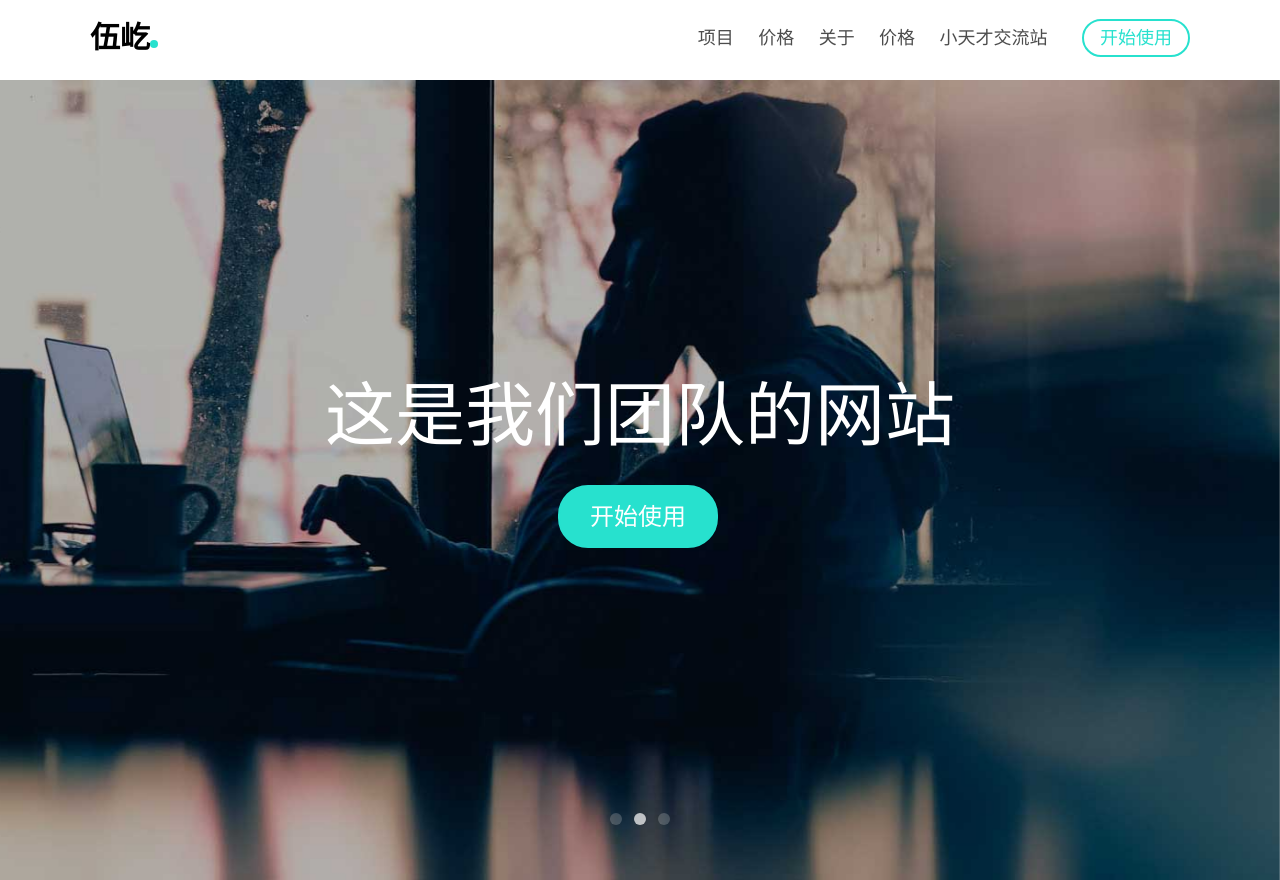
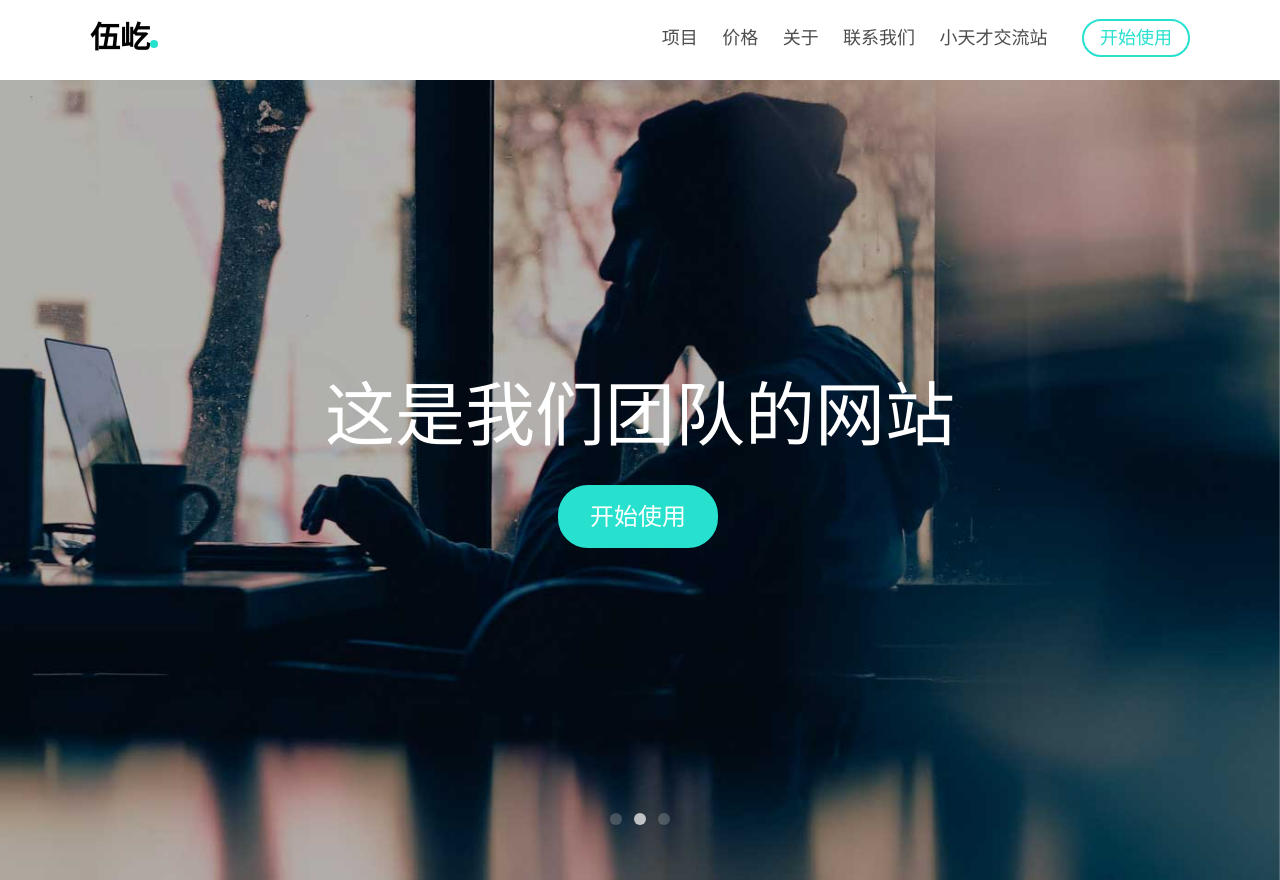
Before and after one commit to is-wuyi/is-wuyi.github.io, a plain HTML site: page index.html in a window 1280 px wide. Shown: the top 880 px of the page. Drawn offline with Linux system fonts and the light colour scheme; files whose address does not match are found by name; a web font is replaced by a local one.

Commit message:
更新 index.html

```diff
--- a/index.html
+++ b/index.html
@@ -75,7 +75,7 @@ var _hmt = _hmt || [];
 						<li><a href="work.html">项目</a></li>
 						<li><a href="pricing.html">价格</a></li>
 						<li><a href="about.html">关于</a></li>
-						<li><a href="contact.html">价格</a></li>
+						<li><a href="contact.html">联系我们</a></li>
 						<li><a href="https://xtcjiaoliu.wuyi.best">小天才交流站</a></li>
 						<li class="cta"><a href="#">开始使用</a></li>
 					</ul>
```
